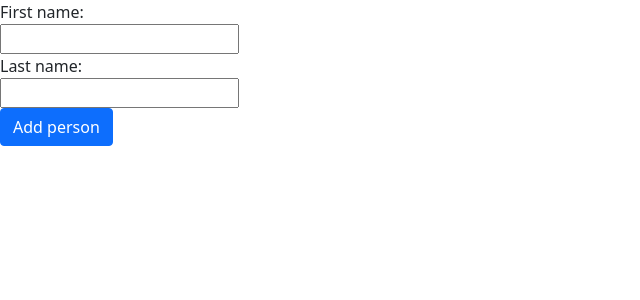
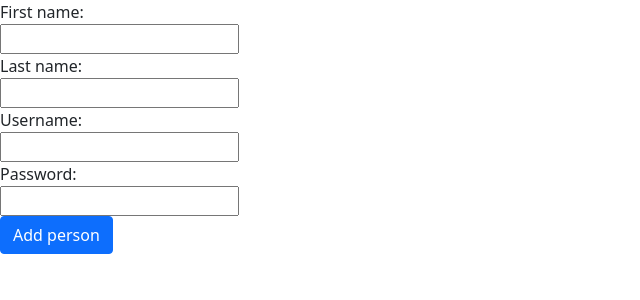
Before and after one commit to meijastiina/tietokantaohjelmointi2022, a PHP site: page /work/person.php in a window 1280 px wide. Shown: the part 56-356 px from the top of the page, without its empty margins (0-640 px from the left). Run offline with PHP 8.4, Linux system fonts and the light colour scheme.

Commit message:
Credentials added

```diff
--- a/public/person.php
+++ b/public/person.php
@@ -5,6 +5,10 @@ include('../src/templates/head.php');
         <input type="text" name="fname" id="fname"><br>
         <label for="lname">Last name:</label><br>
         <input type="text" name="lname" id="lname"><br>
+        <label for="username">Username:</label><br>
+        <input type="text" name="username" id="username"><br>
+        <label for="password">Password:</label><br>
+        <input type="password" name="password" id="password"><br>
         <input type="submit" class="btn btn-primary" value="Add person">
     </form>';
 include('../src/templates/foot.php');
```
Also changed, not shown: public/add_person.php (+10 -3 lines).
